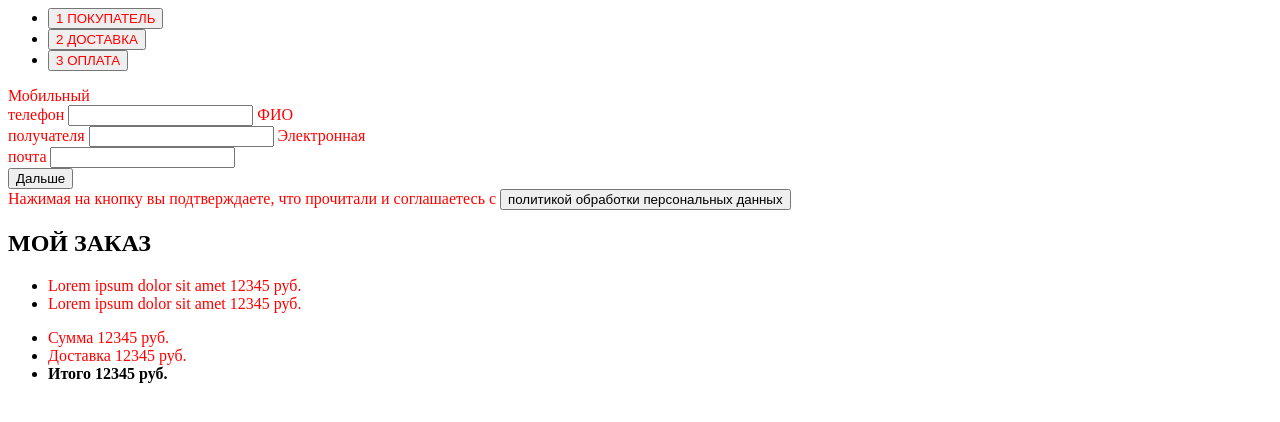
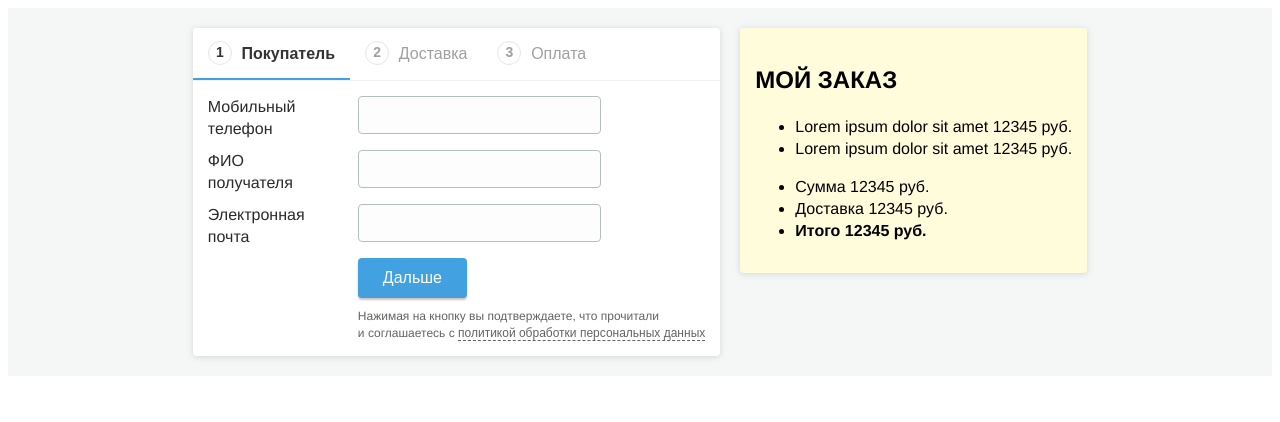
Before and after one commit to AeShevch/mg-order-form, a website: page index.html in a window 1280 px wide. Drawn offline with nearby package versions, Linux system fonts and the light colour scheme; files that its build step writes are made by us from their sources.

Commit message:
Stylizes the first step block

```diff
--- a/index.html
+++ b/index.html
@@ -9,25 +9,25 @@
             <!-- Кнопки навигации по разделам -->
             <nav class="order-nav">
                 <ul class="order-nav__list">
-                    <li class="order-nav__item">
+                    <li class="order-nav__item order-nav__item order-nav__item_active">
                         <button class="tab-btn js-open-tab"
                                 data-tab-class="js-tab-user">
                             <span class="tab-btn__counter">1</span>
-                            <span class="tab-btn__title">ПОКУПАТЕЛЬ</span>
+                            <span class="tab-btn__title">Покупатель</span>
                         </button>
                     </li>
                     <li class="order-nav__item">
                         <button class="tab-btn js-open-tab"
                                 data-tab-class="js-tab-delivery">
                             <span class="tab-btn__counter">2</span>
-                            <span class="tab-btn__title">ДОСТАВКА</span>
+                            <span class="tab-btn__title">Доставка</span>
                         </button>
                     </li>
                     <li class="order-nav__item">
                         <button class="tab-btn js-open-tab"
                                 data-tab-class="js-tab-pay">
                             <span class="tab-btn__counter">3</span>
-                            <span class="tab-btn__title">ОПЛАТА</span>
+                            <span class="tab-btn__title">Оплата</span>
                         </button>
                     </li>
                 </ul>
@@ -59,7 +59,7 @@
                     <!-- Соглашение об обработки персональных данных -->
                     <div class="order-form__agreement personal-agr">
                         <span class="personal-agr__text-content">
-                            Нажимая на кнопку вы подтверждаете, что прочитали и соглашаетесь с
+                            Нажимая на кнопку вы подтверждаете, что прочитали <br> и соглашаетесь с
                             <button class="personal-agr__link js-open-modal"
                                     data-modal-class="js-modal-agreement">
                                 политикой обработки персональных данных
--- a/src/style.scss
+++ b/src/style.scss
@@ -1,8 +1,181 @@
-.test {
-    &__item {
-        display: block;
+// Цвета
+$accentColor: #42a2e1;
+$colorText: #333;
+$colorNoActive: #9fa19e;
+$textGray: #64635f;
+
+// Размеры текста
+$mainTextSize: 16px;
+$titleSize: 16px;
+
+$b-radius: 4px;
+
+// Сброс стандартных стилей кнопок
+@mixin btnReset {
+    -webkit-appearance: none;
+    bottom: 0;
+    border: 0;
+    padding: 0;
+    background: none;
+    box-shadow: none;
+    cursor: pointer;
+}
+
+.order {
+    display: flex;
+    justify-content: center;
+    font-size: $mainTextSize;
+    line-height: 1.375;
+    font-family: Helvetica, sans-serif;
+    background: #f5f7f7;
+    padding: 20px;
+
+    & * {
+        box-sizing: border-box;
+    }
+
+    &__section {
+        margin-right: 20px;
     }
 }
-span {
-    color: red;
+
+.order-tabs {
+    background: #fff;
+    color: #292929;
+    box-shadow: 0 1px 6px rgba(189, 194, 193, 0.6);
+    border-radius: $b-radius;
 }
+
+.order-cart {
+    background: #fffcdc;
+    box-shadow: 0 1px 6px rgba(189, 194, 193, 0.6);
+    border-radius: $b-radius;
+    padding: 15px;
+}
+
+.order-nav {
+    &__list {
+        margin: 0;
+        padding: 0;
+        list-style: none;
+        display: flex;
+    }
+
+    &__item {
+        padding: 15px 15px 11px;
+        color: $colorNoActive;
+
+        &_active {
+            font-weight: 700;
+            border-bottom: 2px solid $accentColor;
+            color: $colorText;
+        }
+    }
+}
+
+.tab-btn {
+    @include btnReset;
+    font-weight: inherit;
+    color: inherit;
+
+    &__counter {
+        display: inline-block;
+        vertical-align: middle;
+        min-width: 24px;
+        height: 24px;
+        padding: 2px 2px;
+        border-radius: 12px;
+        border: 1px solid #e4e5e5;
+        box-sizing: border-box;
+        position: relative;
+        top: -2px;
+        margin-right: 6px;
+        font-size: 14px;
+        font-weight: bold;
+        text-align: center;
+    }
+
+    &__title {
+        font-size: $titleSize;
+    }
+}
+
+.order-form {
+    margin: 0;
+
+    &__btn {
+        @include btnReset;
+        border-color: #42a2e1;
+        background-color: #42a2e1;
+        background-image: -webkit-linear-gradient(top,#42a2e1 30%, #429fde);
+        background-image: linear-gradient(to bottom,#42a2e1 30%,#429fde);
+        color: #fff;
+        box-shadow: 0 2px 2px 0 #cfc0c2;
+        border-radius: $b-radius;
+        padding: 10px 25px;
+        height: 40px;
+        margin-left: 150px;
+        font-size: inherit;
+    }
+
+    &__agreement {
+        margin-left: 150px;
+        margin-top: 10px;
+    }
+}
+.personal-agr {
+    color: $textGray;
+    font-size: 12px;
+
+    &__link {
+        @include btnReset;
+        display: inline;
+        font-size: inherit;
+        color: inherit;
+        border-bottom: 1px dashed;
+        transition: border-bottom-width .3s ease-out;
+
+        &:hover {
+            border-bottom-width: 0;
+        }
+    }
+}
+
+.tab-content {
+    padding: 15px;
+    border-top: 1px solid #f1f1f1;
+}
+
+.user-inputs {
+    &__item {
+        margin-bottom: 10px;
+    }
+}
+
+.user-field {
+    display: flex;
+
+    &__title {
+        width: 150px;
+    }
+
+    &__input {
+        border: 1px solid #b4bec2;
+        border-radius: $b-radius;
+        outline: 0;
+        margin: 0;
+        background: #fdfdfd;
+        box-shadow: 0 0 0 0 #c7eaff;
+        transition: box-shadow .15s ease-in, border-color .15s ease-in, background-color .15s ease-in;
+        height: 38px;
+        font-size: 17px;
+        line-height: 22px;
+        padding: 7px 10px;
+
+        &:focus {
+            border-color: #4494c2;
+            box-shadow: 0 0 0 3px #c7eaff;
+            transition-timing-function: ease-out, ease-out;
+        }
+    }
+}
```
Also changed, not shown: gulpfile.js (+11 -5 lines).
